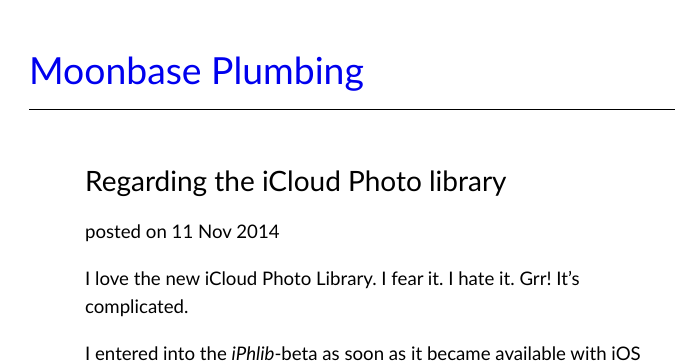
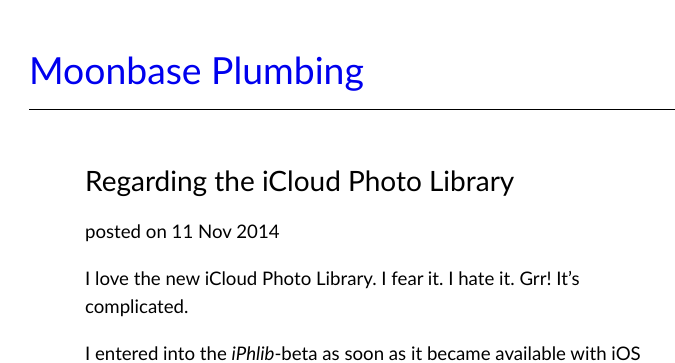
Before and after one commit to astahl/astahl.github.io, a Jekyll site: the page built from _posts/2014-11-11-iCloud-photo-library.md, in a window 1280 px wide and 900 px high. Shown: the top 363 px of the window, without its empty margins (27-702 px from the left). Built offline with Jekyll 4.4.1, drawn with Linux system fonts in a browser that asks for light colours; Markdown is read by kramdown in place of the engine named in the settings.

Commit message:
demake/update

```diff
--- a/_posts/2014-11-11-iCloud-photo-library.md
+++ b/_posts/2014-11-11-iCloud-photo-library.md
@@ -1,5 +1,5 @@
 ---
-title: Regarding the iCloud Photo library
+title: Regarding the iCloud Photo Library
 layout: post
 ---
 
```
